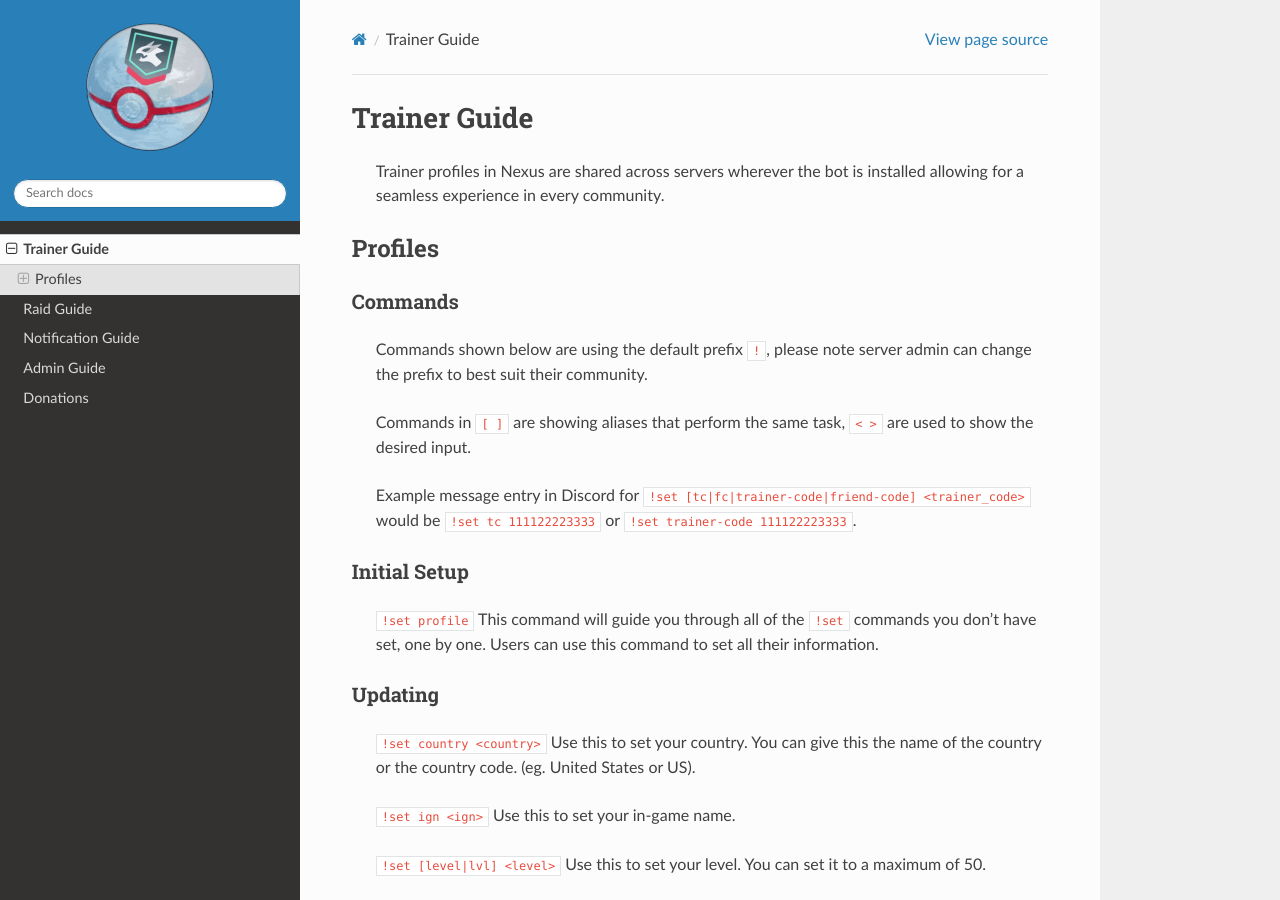
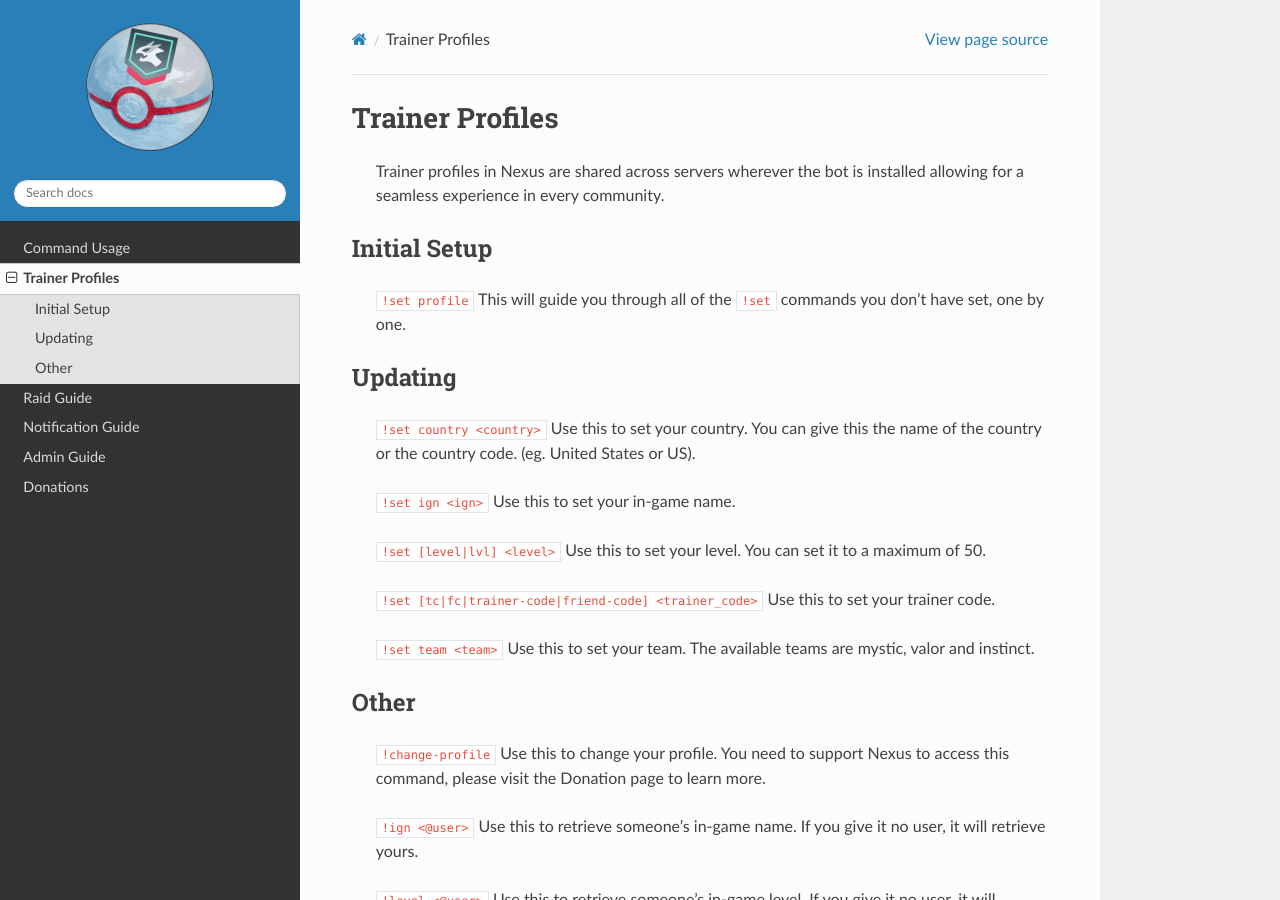
Before and after one commit to NexusRaids/nexus-docs, a Sphinx documentation site: the page built from docs/trainer.md, in a window 1280 px wide and 900 px high. Built offline with Sphinx 7.4.7 and the Read the Docs theme 2.0.0, drawn with Linux system fonts in a browser that asks for light colours; formulas are drawn with MathJax 3.

Commit message:
doc update

```diff
--- a/docs/index.rst
+++ b/docs/index.rst
@@ -36,6 +36,7 @@ Setup Profiles
    :maxdepth: 2
    :hidden:
 
+   command
    trainer
    raid
    notification
--- a/docs/trainer.md
+++ b/docs/trainer.md
@@ -1,23 +1,12 @@
-# Trainer Guide
+# Trainer Profiles
 
 > Trainer profiles in Nexus are shared across servers wherever the bot is installed allowing for a seamless experience in every community.
 
-## Profiles
+## Initial Setup
 
-#### Commands
+> `!set profile`  This will guide you through all of the `!set` commands you don't have set, one by one.
 
-> Commands shown below are using the default prefix `!`, please note server admin can change the prefix to best suit their community.
->
-> Commands in `[ ]` are showing aliases that perform the same task, `< >` are used to show the desired input.
->
-> Example message entry in Discord for `!set [tc|fc|trainer-code|friend-code] <trainer_code>` would be `!set tc 111122223333` or `!set trainer-code 111122223333`.
-
-
-#### Initial Setup
-
-> `!set profile`  This command will guide you through all of the `!set` commands you don't have set, one by one. Users can use this command to set all their information.
-
-#### Updating
+## Updating
 
 > `!set country <country>` Use this to set your country. You can give this the name of the country or the country code. (eg. United States or US).
 >
@@ -29,7 +18,7 @@
 >
 > `!set team <team>` Use this to set your team. The available teams are mystic, valor and instinct.
 
-#### Other
+## Other
 
 > `!change-profile` Use this to change your profile. You need to support Nexus to access this command, please visit the Donation page to learn more.
 >
```
Also changed, not shown: docs/command.md (added, +7 -0 lines).
